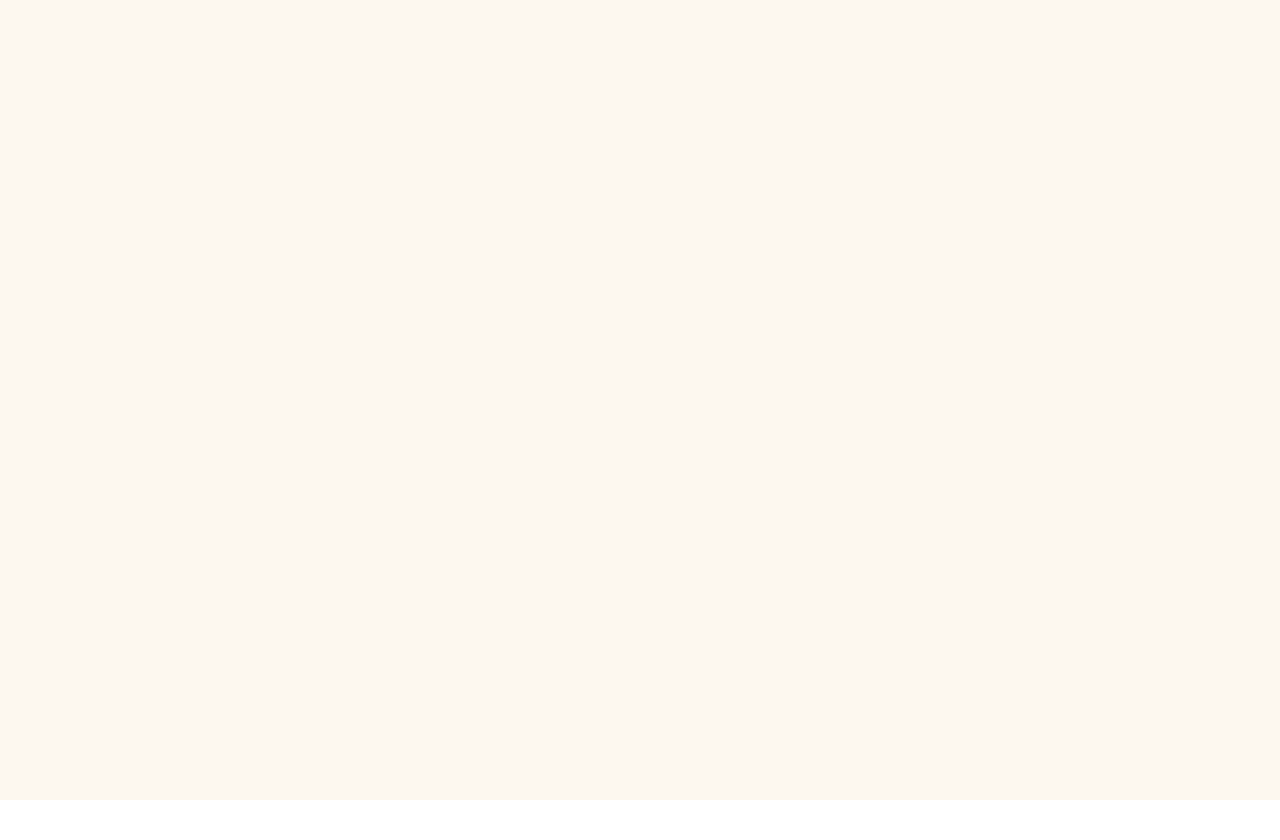
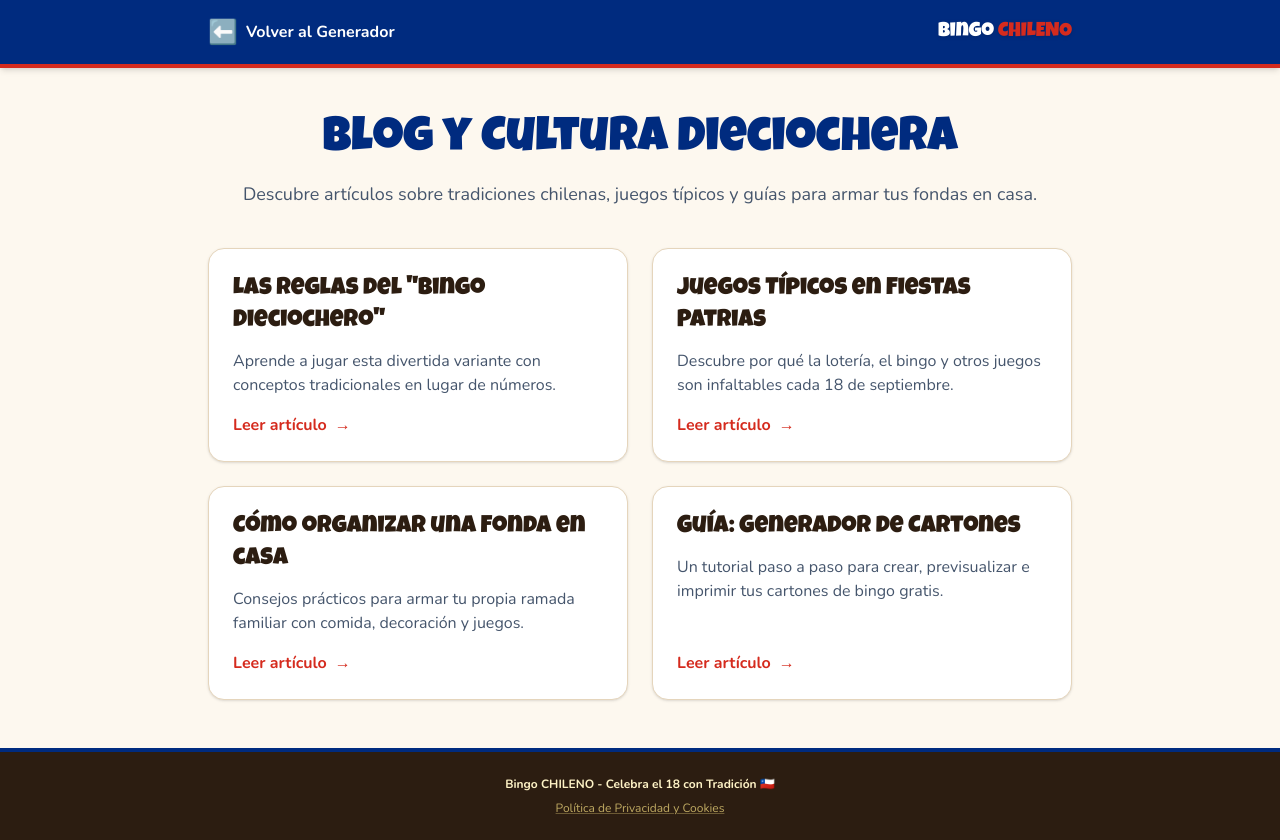
Before and after one commit to jofrabarrientos/bingo, a Nuxt app: page /blog in a window 1280 px wide. Before the commit this address had no page. Before the commit the page ends 800 px from the top, so only its background shows below. Built offline with nearby package versions, Linux system fonts and the light colour scheme.

Commit message:
feat: add blog index page with article listings

```diff
--- /dev/null
+++ b/app/pages/blog/index.vue
@@ -0,0 +1,62 @@
+<template>
+  <div class="min-h-screen flex flex-col bg-[#fdf8ef]">
+    <header class="bg-[#002b7f] text-white shadow-md border-b-4 border-[#d52b1e]">
+      <div class="max-w-4xl mx-auto px-4 py-4 flex items-center justify-between">
+        <NuxtLink to="/" class="flex items-center gap-2 hover:opacity-80 transition-opacity">
+          <span class="text-2xl">⬅️</span>
+          <span class="font-bold text-sm sm:text-base">Volver al Generador</span>
+        </NuxtLink>
+        <h2 class="font-heading text-xl text-white drop-shadow hidden sm:block">
+          Bingo <span class="text-[#d52b1e]">CHILENO</span>
+        </h2>
+      </div>
+    </header>
+
+    <main class="flex-1 max-w-4xl mx-auto px-4 py-12 w-full">
+      <div class="text-center mb-10">
+        <h1 class="font-heading text-4xl sm:text-5xl text-[#002b7f] mb-4">Blog y Cultura Dieciochera</h1>
+        <p class="text-slate-600 text-lg">Descubre artículos sobre tradiciones chilenas, juegos típicos y guías para armar tus fondas en casa.</p>
+      </div>
+
+      <div class="grid grid-cols-1 sm:grid-cols-2 gap-6">
+        <NuxtLink to="/blog/reglas-del-bingo-dieciochero" class="bg-white p-6 rounded-2xl border border-[#e5d5bc] shadow-sm hover:shadow-lg hover:border-[#002b7f] transition-all group flex flex-col h-full">
+          <h2 class="font-heading text-2xl text-[#2c1d11] group-hover:text-[#002b7f] mb-3">Las Reglas del "Bingo Dieciochero"</h2>
+          <p class="text-base text-slate-600 flex-1">Aprende a jugar esta divertida variante con conceptos tradicionales en lugar de números.</p>
+          <span class="text-[#d52b1e] font-bold mt-4 flex items-center gap-2 group-hover:gap-3 transition-all">Leer artículo <span>→</span></span>
+        </NuxtLink>
+
+        <NuxtLink to="/blog/historia-y-tradicion-juegos-tipicos" class="bg-white p-6 rounded-2xl border border-[#e5d5bc] shadow-sm hover:shadow-lg hover:border-[#002b7f] transition-all group flex flex-col h-full">
+          <h2 class="font-heading text-2xl text-[#2c1d11] group-hover:text-[#002b7f] mb-3">Juegos Típicos en Fiestas Patrias</h2>
+          <p class="text-base text-slate-600 flex-1">Descubre por qué la lotería, el bingo y otros juegos son infaltables cada 18 de septiembre.</p>
+          <span class="text-[#d52b1e] font-bold mt-4 flex items-center gap-2 group-hover:gap-3 transition-all">Leer artículo <span>→</span></span>
+        </NuxtLink>
+
+        <NuxtLink to="/blog/guia-rapida-fonda-familiar-en-casa" class="bg-white p-6 rounded-2xl border border-[#e5d5bc] shadow-sm hover:shadow-lg hover:border-[#002b7f] transition-all group flex flex-col h-full">
+          <h2 class="font-heading text-2xl text-[#2c1d11] group-hover:text-[#002b7f] mb-3">Cómo organizar una Fonda en casa</h2>
+          <p class="text-base text-slate-600 flex-1">Consejos prácticos para armar tu propia ramada familiar con comida, decoración y juegos.</p>
+          <span class="text-[#d52b1e] font-bold mt-4 flex items-center gap-2 group-hover:gap-3 transition-all">Leer artículo <span>→</span></span>
+        </NuxtLink>
+
+        <NuxtLink to="/blog/como-usar-generador-cartones-bingo" class="bg-white p-6 rounded-2xl border border-[#e5d5bc] shadow-sm hover:shadow-lg hover:border-[#002b7f] transition-all group flex flex-col h-full">
+          <h2 class="font-heading text-2xl text-[#2c1d11] group-hover:text-[#002b7f] mb-3">Guía: Generador de Cartones</h2>
+          <p class="text-base text-slate-600 flex-1">Un tutorial paso a paso para crear, previsualizar e imprimir tus cartones de bingo gratis.</p>
+          <span class="text-[#d52b1e] font-bold mt-4 flex items-center gap-2 group-hover:gap-3 transition-all">Leer artículo <span>→</span></span>
+        </NuxtLink>
+      </div>
+    </main>
+
+    <footer class="bg-[#2c1d11] text-amber-100 py-6 text-center text-xs border-t-4 border-[#002b7f]">
+      <p class="font-bold mb-2">Bingo CHILENO - Celebra el 18 con Tradición 🇨🇱</p>
+      <NuxtLink to="/privacidad" class="text-amber-200/70 hover:text-amber-100 underline decoration-amber-200/30 hover:decoration-amber-100 transition-colors">Política de Privacidad y Cookies</NuxtLink>
+    </footer>
+  </div>
+</template>
+
+<script setup lang="ts">
+useHead({
+  title: 'Blog y Cultura Dieciochera | Bingo CHILENO',
+  meta: [
+    { name: 'description', content: 'Explora artículos sobre las tradiciones de Fiestas Patrias en Chile, guías para fondas en casa y cómo jugar a juegos típicos chilenos.' }
+  ]
+})
+</script>
```
